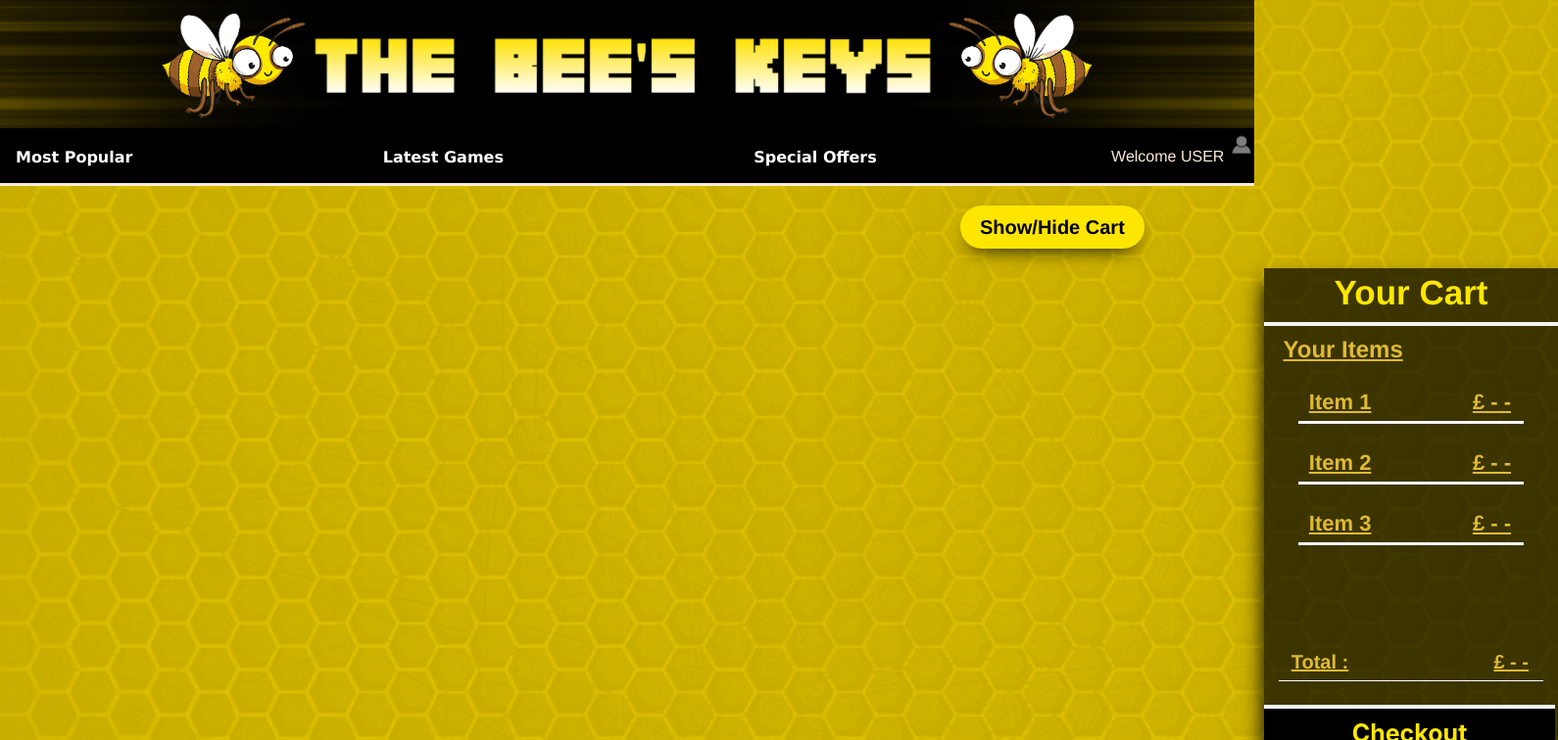
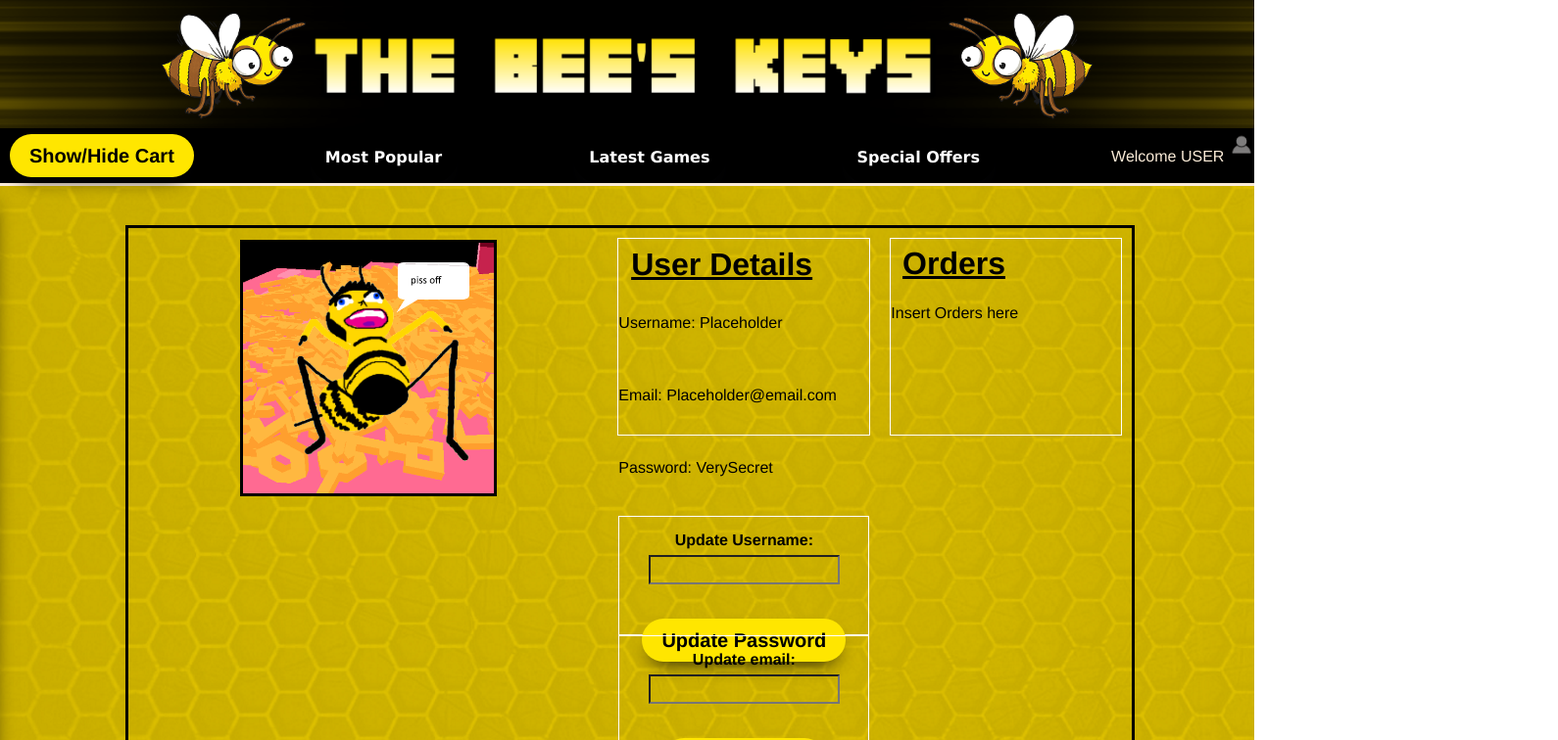
Before and after one commit to alexdean2112/CN-Project-Frontend, a React (Create React App) app: page /profile in a window 1280 px wide. Shown: the top 756 px of the page at 98% size, 1590 px wide, since content can reach past the window. Built offline with nearby package versions, Linux system fonts and the light colour scheme.

Commit message:
added basket to all pages

```diff
--- a/src/components/Basket.js
+++ b/src/components/Basket.js
@@ -6,10 +6,13 @@ const Basket = () => {
   const [show, setShow] = useState(false);
   return (
     <UltraContainer>
-      <div className="basket_full">
+      <YellowButton>
         <button id="StyledButton" onClick={() => setShow(!show)}>
           Show/Hide Cart
         </button>
+      </YellowButton>
+      <BasketContainer>
+        <div className="basket_full">
           <BarContainer show={show}>
             <Sideheader>Your Cart</Sideheader>
             <Sidecontent>
@@ -36,29 +39,43 @@ const Basket = () => {
             <Sidefooter>Checkout</Sidefooter>
           </BarContainer>
         </div>
+      </BasketContainer>
     </UltraContainer>
   );
 };
 
 export default Basket;
 const UltraContainer = styled.div`
+  // display: flex;
+  // flex-direction: row-reverse;
+  // position: absolute;
+  // z-index: 3;
+  // margin-left: 10px;
+`;
+
+const YellowButton = styled.div`
+
+`
+const BasketContainer = styled.div`
 display: flex;
 flex-direction: row-reverse;
-  position: sticky ;
-`;
-
+position: absolute;
+z-index: 3;
+margin-left: 10px;
+margin-top: 10px;
+`
 const BarContainer = styled.div`
   display: flex;
   flex-direction: column;
   justify-content: space-between;
   align-content: right;
-  height: 500px;
-  width: 300px;
-  margin-right: 50px;
+  height: 600px;
+  width: 500px;
+  margin-right: 10px;
   box-shadow: #08080b 0 15px 20px 1px;
-  background-color: ${({ show }) => (show ? "rgb(0, 0, 0, 0.7)" : "rgb(0, 0, 0, 0.7)")};
+  background-color: ${({ show }) => (show ? "rgb(0, 0, 0, 0.9)" : "rgb(0, 0, 0, 0.9)")};
   transition: all 0.5s;
-  transform: ${({ show }) => (show ? "translateX(0)" : "translateX(360px)")};
+  transform: ${({ show }) => (show ? "translateX(0)" : "translateX(-520px)")};
 `;
 
 const Sideheader = styled.p`
@@ -77,7 +94,7 @@ const Sideheader = styled.p`
 `;
 const Sidecontent = styled.div`
   position: absolute;
-  width: 290px;
+  width: 500px;
   top: 60px;
   bottom: 60px;
   right: 5px;
@@ -93,14 +110,14 @@ const SideTitle = styled.div`
 const Items = styled.div`
   // border: solid 1px white;
   margin: 10px;
-  padding-bottom: 70px;
+  padding-bottom: 120px;
 `;
 const Total = styled.div`
   display: flex;
   flex-direction: row;
   justify-content: space-between;
   border-bottom: solid 1px white;
-  margin: 10px;
+  margin: 12px;
   font-size: 10px;
   padding-right: 15px;
 `
--- a/src/components/GamePage.js
+++ b/src/components/GamePage.js
@@ -1,13 +1,11 @@
 import Header from "./Header"
 import Footer from "./Footer"
 import GameBody from "./GameBody"
-import Basket from "./Basket"
 
 const GamePage = () => {
     return (
         <div>
             <Header />
-            <Basket />
             <GameBody />
             <Footer />
         </div>
--- a/src/components/Header.js
+++ b/src/components/Header.js
@@ -1,11 +1,12 @@
 import "../componentstyles/Header.css"
+import Basket from "./Basket";
 
 const Header = () => {
     return (
-        <div id = "header">
-            <img id="banner" alt = "header" src ={require("../assets/banner.png")}></img>
-
+        <div id="header">
+            <img id="banner" alt="header" src={require("../assets/banner.png")}></img>
             <div className="navbar">
+                <Basket/>
                 <div className="dropdown">
                     <button className="dropbtn">Most Popular</button>
                 </div>
@@ -15,16 +16,20 @@ const Header = () => {
                 <div className="dropdown">
                     <button className="dropbtn">Special Offers</button>
                 </div>
+
                 <div id="rightside">
-                    <p id = "loggeduser">Welcome USER</p>
+                    <p id="loggeduser">Welcome USER</p>
                     <div className="dropdown">
-                        <img alt = "profile" id ="profile" src ={require("../assets/profile.png")} />
-                            <div className="dropdown-content">
-                                <p>PLACEHOLDER</p>
-                            </div>
+                        <img alt="profile" id="profile" src={require("../assets/profile.png")} />
+                        <div className="dropdown-content">
+                            <p>PLACEHOLDER</p>
+                        </div>
                     </div>
+
                 </div>
+
             </div>
+
         </div>
     )
 }
--- a/src/components/HomePage.js
+++ b/src/components/HomePage.js
@@ -1,14 +1,12 @@
 import Header from "./Header"
 import Footer from "./Footer"
 import Mainpage from "./Mainpage"
-import Basket from "./Basket"
 
 
 const HomePage = () => {
     return (
         <div>
             <Header />
-            <Basket />
             <Mainpage />
             <Footer />
         </div>
--- a/src/components/ProfilePage.js
+++ b/src/components/ProfilePage.js
@@ -1,13 +1,13 @@
 import Header from "./Header"
 import Footer from "./Footer"
 import Profile from "./Profile"
-import Basket from "./Basket"
+// import Basket from "./Basket"
 
 const ProfilePage = () => {
     return (
         <div>
             <Header />
-            <Basket />
+            {/* <Basket /> */}
             <Profile />
             <Footer />
         </div>
--- a/src/components/SearchPage.js
+++ b/src/components/SearchPage.js
@@ -1,13 +1,11 @@
 import Header from "./Header"
 import Footer from "./Footer"
 import SearchBody from "./SearchBody"
-import Basket from "./Basket"
 
 const SearchPage = () => {
     return (
         <div>
             <Header />
-            <Basket />
             <SearchBody />
             <Footer />
         </div>
--- a/src/componentstyles/basket.css
+++ b/src/componentstyles/basket.css
@@ -1,7 +1,7 @@
 #StyledButton{
   /* margin: 30px; */
-  margin-top: 20px;
-  margin-bottom: 20px;
-  margin-left: 50px;
+  margin-top: 2px;
+  margin-bottom: 5px;
+  margin-left: 10px;
   /* margin-right: 100px; */
 }
```
Lines whose indentation alone changed are shown as unchanged.
